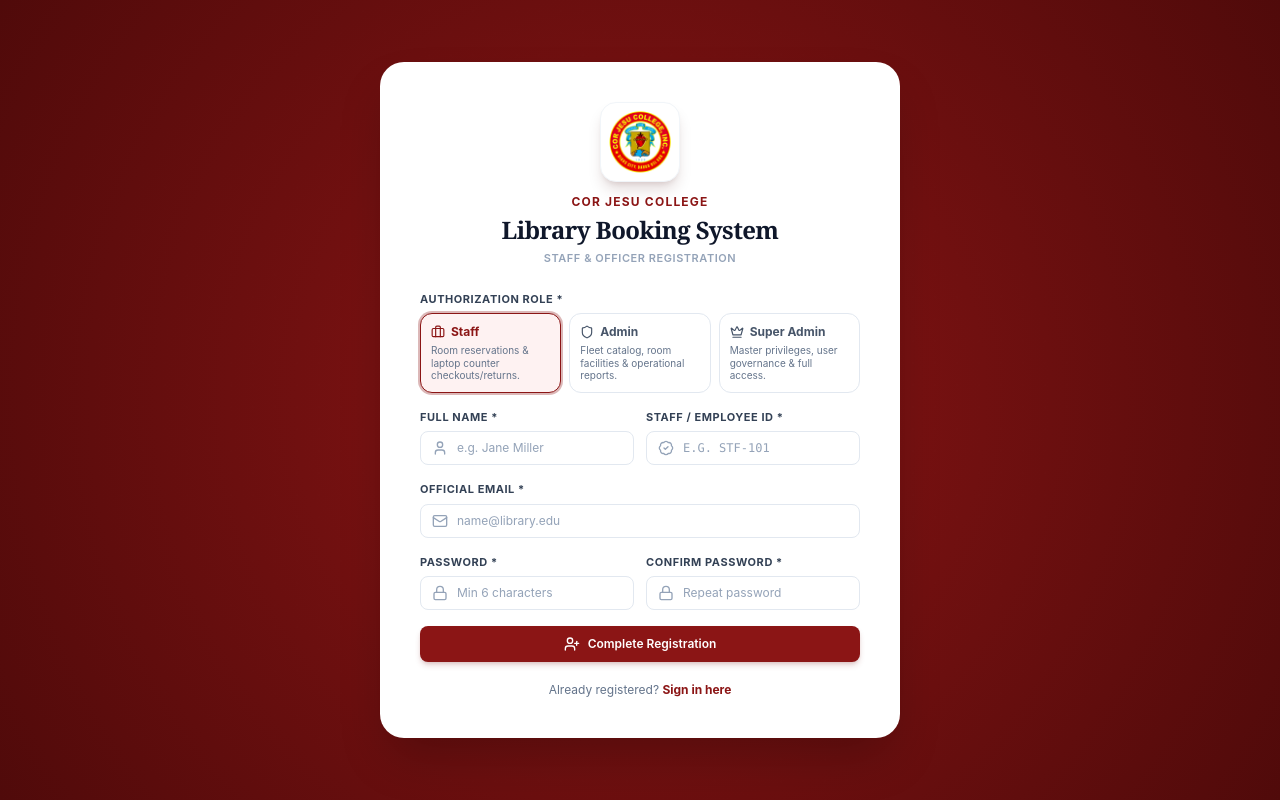
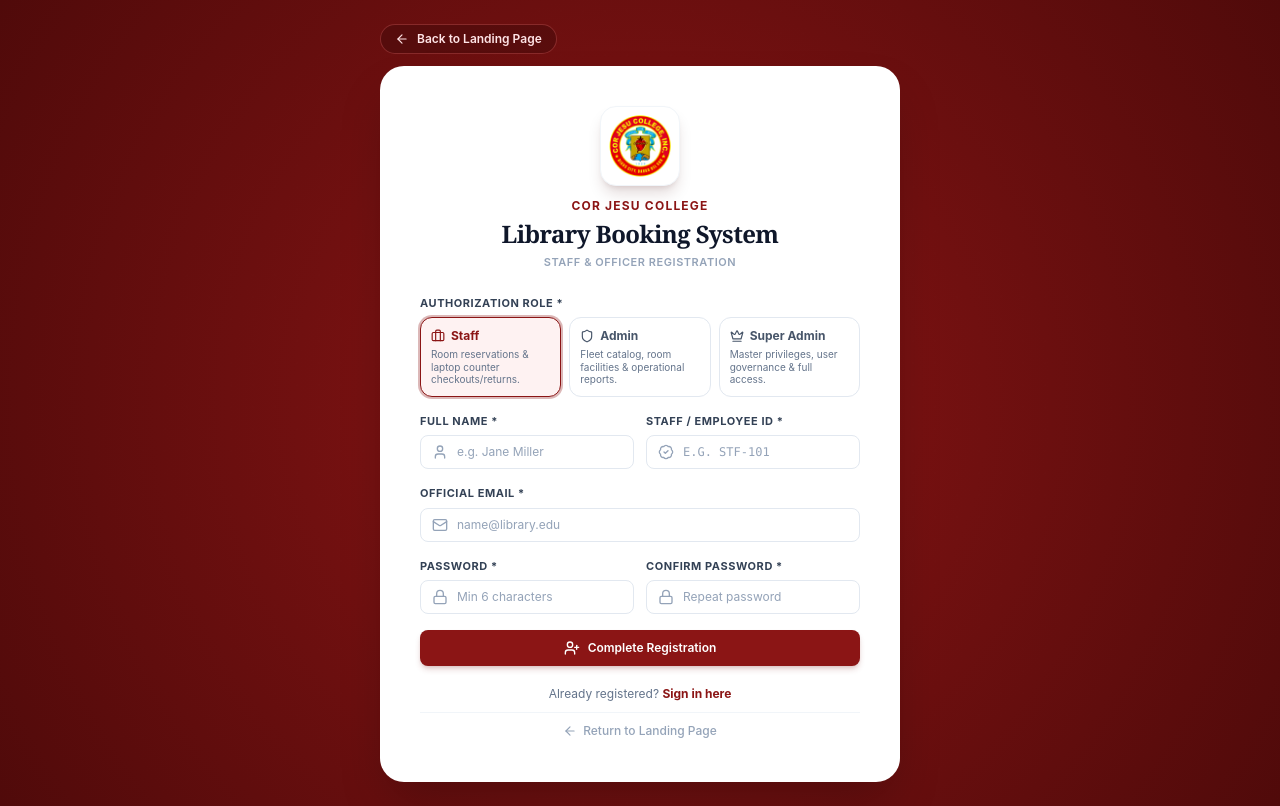
Before and after one commit to ZAndrie/library-booking, a Next.js app: page /register in a window 1280 px wide. Built offline with nearby package versions, Linux system fonts and the light colour scheme.

Commit message:
feat: add back button connecting to landing page on login and register screens

```diff
--- a/src/frontend/views/LoginView.tsx
+++ b/src/frontend/views/LoginView.tsx
@@ -3,7 +3,7 @@
 import React, { useState } from 'react';
 import Link from 'next/link';
 import { useRouter, useSearchParams } from 'next/navigation';
-import { User, Lock, LogIn, AlertCircle, CheckCircle2 } from 'lucide-react';
+import { User, Lock, LogIn, AlertCircle, CheckCircle2, ArrowLeft } from 'lucide-react';
 
 export default function LoginView() {
   const router = useRouter();
@@ -44,7 +44,7 @@ export default function LoginView() {
 
   return (
     <div
-      className="min-h-screen flex items-center justify-center p-4 sm:p-6"
+      className="min-h-screen flex flex-col items-center justify-center p-4 sm:p-6"
       style={{
         backgroundColor: '#8B1515',
         backgroundImage: `
@@ -54,6 +54,17 @@ export default function LoginView() {
         backgroundSize: '100% 100%, 22px 22px',
       }}
     >
+      {/* Back to Landing Page Header Link */}
+      <div className="w-full max-w-[420px] mb-3 flex items-center justify-start">
+        <Link
+          href="/"
+          className="inline-flex items-center gap-2 text-xs font-semibold text-rose-100 hover:text-white transition-all bg-red-950/50 hover:bg-red-950/80 border border-red-400/30 px-3.5 py-1.5 rounded-full backdrop-blur-xs shadow-xs group"
+        >
+          <ArrowLeft className="w-3.5 h-3.5 transition-transform group-hover:-translate-x-0.5" />
+          Back to Landing Page
+        </Link>
+      </div>
+
       <div className="w-full max-w-[420px] bg-white rounded-3xl p-8 sm:p-10 shadow-2xl">
         {/* Card Header */}
         <div className="text-center mb-6">
@@ -146,7 +157,7 @@ export default function LoginView() {
         </form>
 
         {/* Footer */}
-        <div className="mt-6 text-center text-xs text-slate-500">
+        <div className="mt-6 text-center text-xs text-slate-500 space-y-3">
           <p>
             No account yet?{' '}
             <Link
@@ -156,6 +167,15 @@ export default function LoginView() {
               Register here
             </Link>
           </p>
+          <div className="pt-3 border-t border-slate-100">
+            <Link
+              href="/"
+              className="inline-flex items-center gap-1.5 text-xs text-slate-400 hover:text-[#8B1515] transition-colors font-medium"
+            >
+              <ArrowLeft className="w-3.5 h-3.5" />
+              Return to Landing Page
+            </Link>
+          </div>
         </div>
       </div>
     </div>
--- a/src/frontend/views/RegisterView.tsx
+++ b/src/frontend/views/RegisterView.tsx
@@ -14,6 +14,7 @@ import {
   Shield,
   Briefcase,
   UserPlus,
+  ArrowLeft,
 } from 'lucide-react';
 import { UserRole } from '@/backend/models/User';
 
@@ -103,7 +104,7 @@ export default function RegisterView() {
 
   return (
     <div
-      className="min-h-screen flex items-center justify-center p-4 sm:p-6"
+      className="min-h-screen flex flex-col items-center justify-center p-4 sm:p-6"
       style={{
         backgroundColor: '#8B1515',
         backgroundImage: `
@@ -113,6 +114,17 @@ export default function RegisterView() {
         backgroundSize: '100% 100%, 22px 22px',
       }}
     >
+      {/* Back to Landing Page Header Link */}
+      <div className="w-full max-w-[520px] mb-3 flex items-center justify-start">
+        <Link
+          href="/"
+          className="inline-flex items-center gap-2 text-xs font-semibold text-rose-100 hover:text-white transition-all bg-red-950/50 hover:bg-red-950/80 border border-red-400/30 px-3.5 py-1.5 rounded-full backdrop-blur-xs shadow-xs group"
+        >
+          <ArrowLeft className="w-3.5 h-3.5 transition-transform group-hover:-translate-x-0.5" />
+          Back to Landing Page
+        </Link>
+      </div>
+
       <div className="w-full max-w-[520px] bg-white rounded-3xl p-8 sm:p-10 shadow-2xl">
         {/* Card Header */}
         <div className="text-center mb-6">
@@ -293,7 +305,8 @@ export default function RegisterView() {
           </button>
         </form>
 
-        <div className="mt-5 text-center text-xs text-slate-500">
+        <div className="mt-5 text-center text-xs text-slate-500 space-y-2.5">
+          <p>
             Already registered?{' '}
             <Link
               href="/login"
@@ -301,6 +314,16 @@ export default function RegisterView() {
             >
               Sign in here
             </Link>
+          </p>
+          <div className="pt-2.5 border-t border-slate-100">
+            <Link
+              href="/"
+              className="inline-flex items-center gap-1.5 text-xs text-slate-400 hover:text-[#8B1515] transition-colors font-medium"
+            >
+              <ArrowLeft className="w-3.5 h-3.5" />
+              Return to Landing Page
+            </Link>
+          </div>
         </div>
       </div>
     </div>
```
Lines whose indentation alone changed are shown as unchanged.
